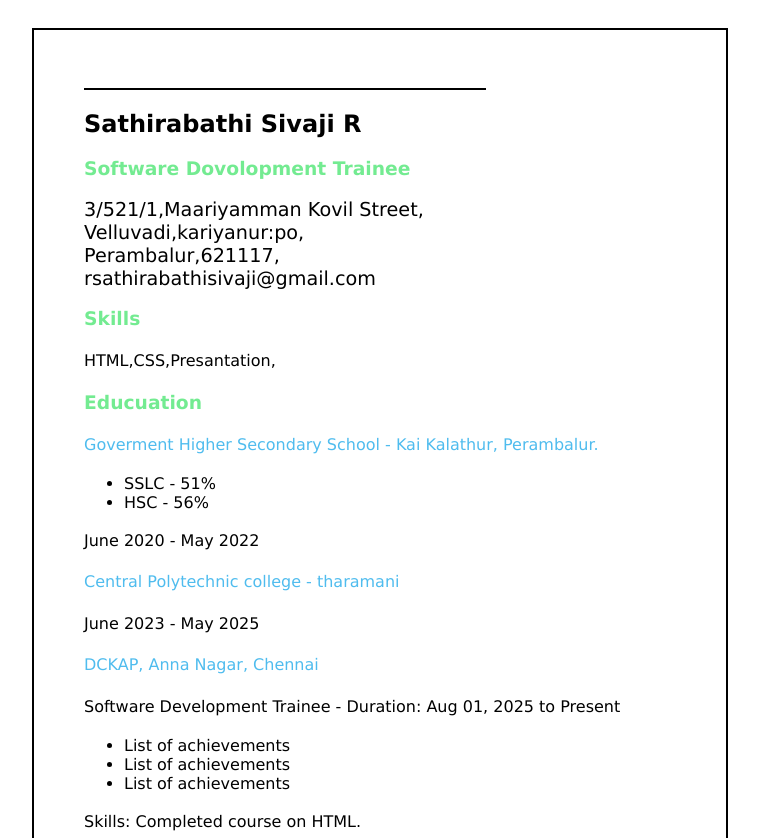
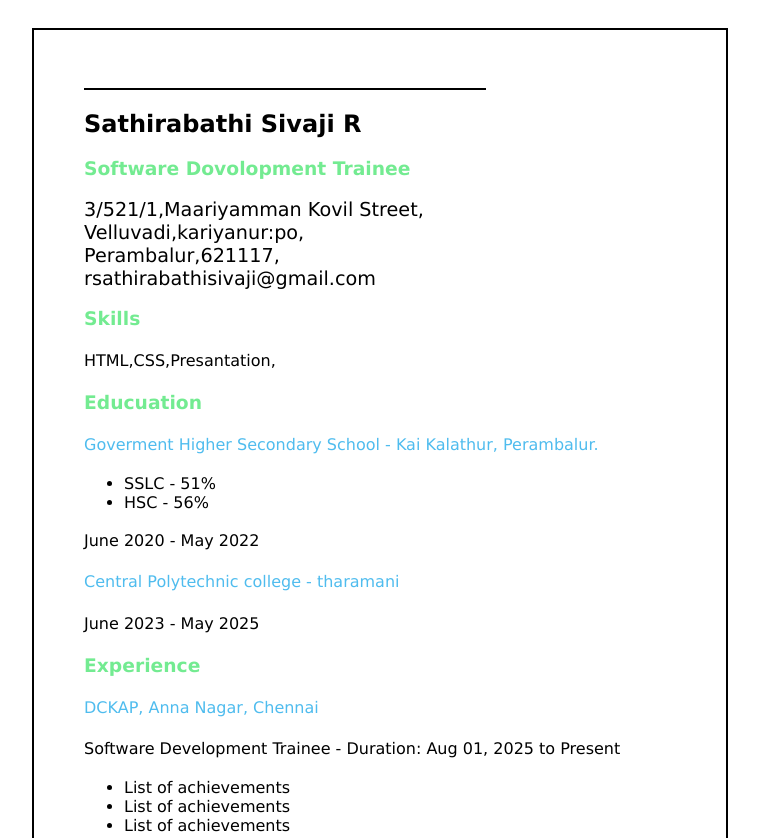
Before and after one commit to ssivaji-gb/Single_Page_CV, a plain HTML site: page index.html in a window 1280 px wide. Shown: the top 838 px of the page, without its empty margins (260-1019 px from the left). Drawn offline with Linux system fonts and the light colour scheme.

Commit message:
update push

```diff
--- a/index.html
+++ b/index.html
@@ -71,6 +71,9 @@
             <p>June 2020 - May 2022 </p>
             <p style="color:rgb(79, 188, 238) ;">Central Polytechnic college - tharamani</p>
             <p> June 2023 - May 2025 </p>
+            <h3 style="color: rgb(115, 235, 145);">
+                Experience
+            </h3>
             <p style="color:rgb(79, 188, 238) ;">DCKAP, Anna Nagar, Chennai</p>
             <p>Software Development Trainee - Duration: Aug 01, 2025 to Present</p>
 
```
